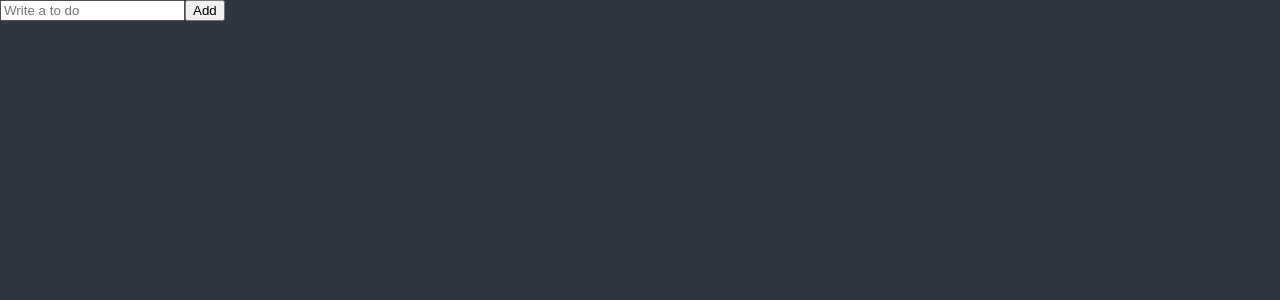
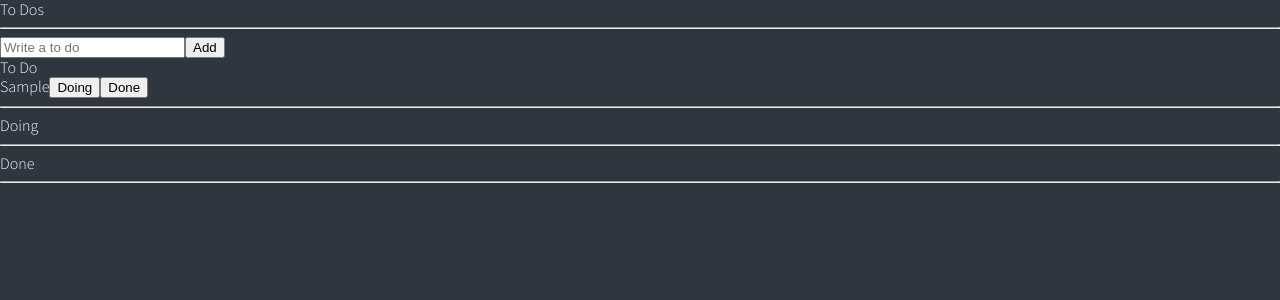
Before and after one commit to kimyoo04/nomad-coders-react-masterclass, a React (Create React App) app: page / in a window 1280 px wide. Both pictures are taken after typing "Sample" into the empty fields and a click on the button "Add". Shown: the top 300 px of the page. Built offline with nearby package versions, Linux system fonts and the light colour scheme.

Commit message:
#5.16 Selectors part start

```diff
--- a/src/App.tsx
+++ b/src/App.tsx
@@ -1,5 +1,5 @@
 import {createGlobalStyle} from "styled-components";
-import ToDoList from "./ToDoList";
+import ToDoList from "./components/ToDoList";
 
 const GlobalStyle = createGlobalStyle`
 @import url('https://fonts.googleapis.com/css2?family=Source+Sans+Pro:wght@300;400&display=swap');
--- a/src/ToDoList.tsx
+++ /dev/null
@@ -1,29 +0,0 @@
-import React, {useState} from "react";
-import {useForm} from "react-hook-form";
-
-interface IForm {
-  toDo: string;
-}
-
-function ToDoList() {
-  const {register, handleSubmit, setValue} = useForm<IForm>();
-  const handleValid = (data: IForm) => {
-    console.log("add to do", data.toDo);
-    setValue("toDo", "");
-  };
-  return (
-    <div>
-      <form onSubmit={handleSubmit(handleValid)}>
-        <input
-          {...register("toDo", {
-            required: "Please write a To Do",
-          })}
-          placeholder="Write a to do"
-        />
-        <button>Add</button>
-      </form>
-    </div>
-  );
-}
-
-export default ToDoList;
--- /dev/null
+++ b/src/atoms.tsx
@@ -0,0 +1,24 @@
+import {atom, selector} from "recoil";
+
+export interface IToDo {
+  text: string;
+  id: number;
+  category: "TO_DO" | "DOING" | "DONE";
+}
+
+export const toDoState = atom<IToDo[]>({
+  key: "toDo",
+  default: [],
+});
+
+export const toDoSelector = selector({
+  key: "toDoSelector",
+  get: ({get}) => {
+    const toDos = get(toDoState);
+    return [
+      toDos.filter((toDo) => toDo.category === "TO_DO"),
+      toDos.filter((toDo) => toDo.category === "DOING"),
+      toDos.filter((toDo) => toDo.category === "DONE"),
+    ];
+  },
+});
--- /dev/null
+++ b/src/components/CreateToDo.tsx
@@ -0,0 +1,32 @@
+import {useForm} from "react-hook-form";
+import {useSetRecoilState} from "recoil";
+import {toDoState} from "../atoms";
+
+interface IForm {
+  toDo: string;
+}
+
+function CreateToDo() {
+  const setToDos = useSetRecoilState(toDoState);
+  const {register, handleSubmit, setValue} = useForm<IForm>();
+  const handleValid = ({toDo}: IForm) => {
+    setToDos((oldToDos) => [
+      {text: toDo, id: Date.now(), category: "TO_DO"},
+      ...oldToDos,
+    ]);
+    setValue("toDo", "");
+  };
+  return (
+    <form onSubmit={handleSubmit(handleValid)}>
+      <input
+        {...register("toDo", {
+          required: "Please write a To Do",
+        })}
+        placeholder="Write a to do"
+      />
+      <button>Add</button>
+    </form>
+  );
+}
+
+export default CreateToDo;
--- /dev/null
+++ b/src/components/ToDo.tsx
@@ -0,0 +1,43 @@
+import React from "react";
+import {useSetRecoilState} from "recoil";
+import {IToDo, toDoState} from "../atoms";
+
+function ToDo({text, category, id}: IToDo) {
+  const setToDos = useSetRecoilState(toDoState);
+  const onClick = (event: React.MouseEvent<HTMLButtonElement>) => {
+    const {
+      currentTarget: {name},
+    } = event;
+    setToDos((oldToDos) => {
+      const targetIndex = oldToDos.findIndex((toDo) => toDo.id === id);
+      const newToDo = {text, id, category: name as any};
+      return [
+        ...oldToDos.slice(0, targetIndex),
+        newToDo,
+        ...oldToDos.slice(targetIndex + 1),
+      ];
+    });
+  };
+  return (
+    <li>
+      <span>{text}</span>
+      {category !== "DOING" && (
+        <button name="DOING" onClick={onClick}>
+          Doing
+        </button>
+      )}
+      {category !== "TO_DO" && (
+        <button name="TO_DO" onClick={onClick}>
+          To Do
+        </button>
+      )}
+      {category !== "DONE" && (
+        <button name="DONE" onClick={onClick}>
+          Done
+        </button>
+      )}
+    </li>
+  );
+}
+
+export default ToDo;
--- /dev/null
+++ b/src/components/ToDoList.tsx
@@ -0,0 +1,40 @@
+import {useRecoilValue} from "recoil";
+import {toDoSelector, toDoState} from "../atoms";
+import CreateToDo from "./CreateToDo";
+import ToDo from "./ToDo";
+
+function ToDoList() {
+  const toDos = useRecoilValue(toDoState);
+  const [toDo, doing, done] = useRecoilValue(toDoSelector);
+  console.log(toDos);
+  return (
+    <div>
+      <h1>To Dos</h1>
+      <hr />
+      <CreateToDo />
+      <h2>To Do</h2>
+      <ul>
+        {toDo.map((toDo) => (
+          <ToDo key={toDo.id} {...toDo} />
+        ))}
+      </ul>
+      <hr />
+      <h2>Doing</h2>
+      <ul>
+        {doing.map((toDo) => (
+          <ToDo key={toDo.id} {...toDo} />
+        ))}
+      </ul>
+      <hr />
+      <h2>Done</h2>
+      <ul>
+        {done.map((toDo) => (
+          <ToDo key={toDo.id} {...toDo} />
+        ))}
+      </ul>
+      <hr />
+    </div>
+  );
+}
+
+export default ToDoList;
--- a/src/index.tsx
+++ b/src/index.tsx
@@ -3,6 +3,7 @@
 import App from "./App";
 import {ThemeProvider} from "styled-components";
 import {darkTheme} from "./theme";
+import {RecoilRoot} from "recoil";
 
 const root = ReactDOM.createRoot(
   document.getElementById("root") as HTMLElement
@@ -10,8 +11,10 @@
 
 root.render(
   <React.StrictMode>
-    <ThemeProvider theme={darkTheme}>
-      <App />
-    </ThemeProvider>
+    <RecoilRoot>
+      <ThemeProvider theme={darkTheme}>
+        <App />
+      </ThemeProvider>
+    </RecoilRoot>
   </React.StrictMode>
 );
```
